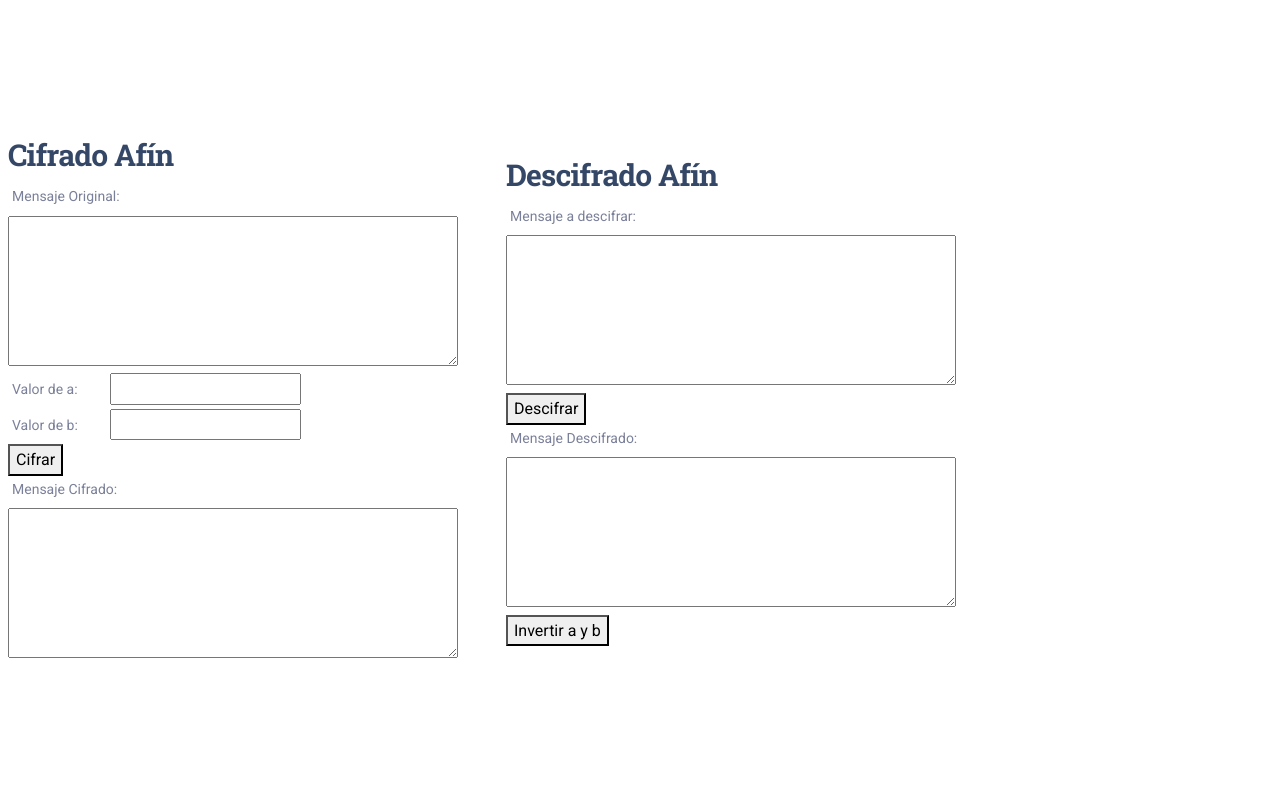
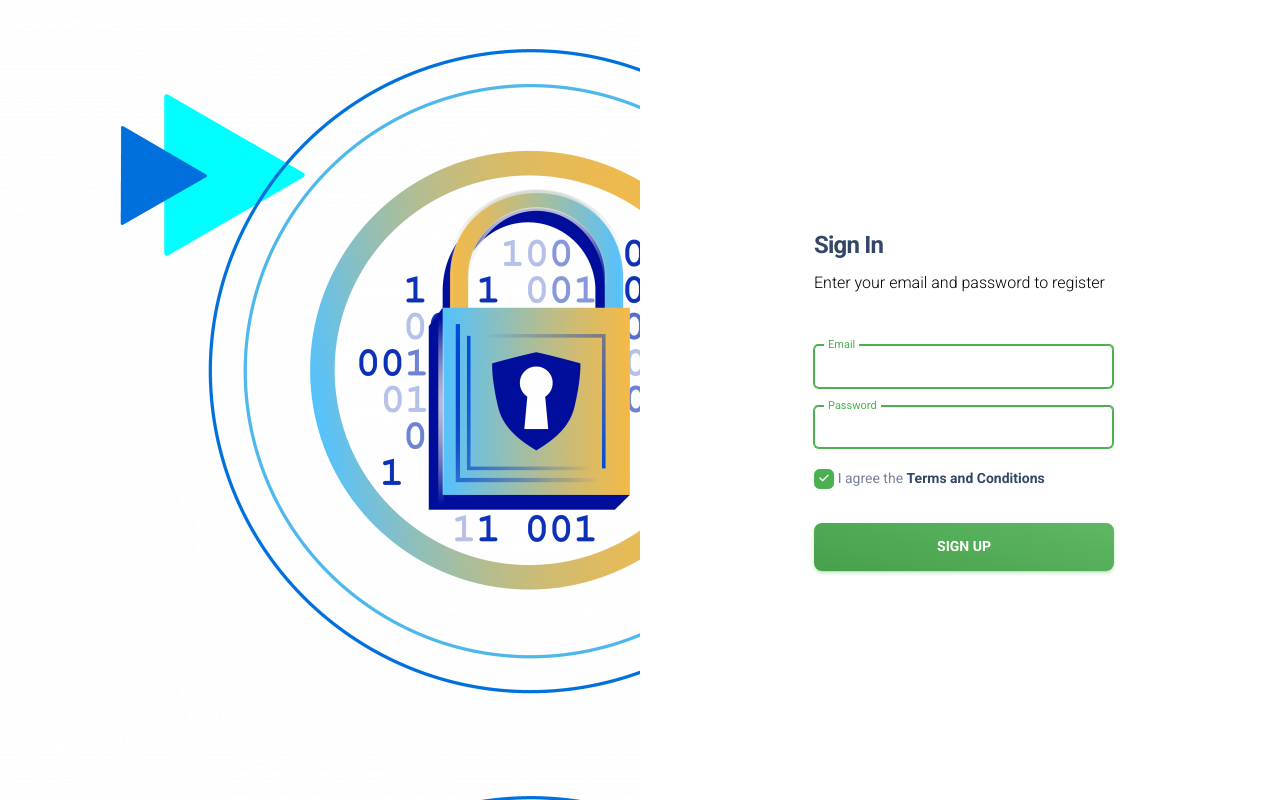
Before and after one commit to Laura-chiquillo/Criptar-Descencriptar, a Vue app: page / in a window 1280 px wide. Built offline with nearby package versions, Linux system fonts and the light colour scheme.

Commit message:
creacion del login

```diff
--- a/src/router/index.js
+++ b/src/router/index.js
@@ -1,11 +1,17 @@
 import { createRouter, createWebHistory } from "vue-router";
 import SignUp from "../views/SignUp.vue";
+import login from "../views/login.vue";
 
 const routes = [
   {
     path: "/",
     name: "/",
-    component: SignUp
+    component: login,
+  },
+  {
+    path: "/SingUp",
+    name: "SingUp",
+    component: SignUp,
   },
 ];
 
--- /dev/null
+++ b/src/views/login.vue
@@ -0,0 +1,116 @@
+<template>
+    <div class="bg-white">
+      <div class="container top-0 position-sticky z-index-sticky">
+        <div class="row">
+        </div>
+      </div>
+      <main class="mt-0 main-content">
+        <section>
+          <div class="page-header min-vh-100">
+            <div class="container">
+              <div class="row">
+                <div
+                  class="col-6 d-lg-flex d-none h-100 my-auto pe-0 ps-0 position-absolute top-0 start-0 text-center justify-content-center flex-column"
+                >
+                  <div
+                    class="position-relative h-100 m-0 px-100 border-radius-lg d-flex flex-column justify-content-center"
+                    :style="{
+                      backgroundImage:
+                        'url(' +
+                        require('@/assets/img/illustrations/whatis_encryption.png') +
+                        ')',
+                    }"
+                  ></div>
+                </div>
+                <div
+                  class="col-xl-4 col-lg-5 col-md-7 d-flex flex-column ms-auto me-auto ms-lg-auto me-lg-5"
+                >
+                  <div class="card card-plain">
+                    <div class="pb-0 card-header bg-transparent mb-4">
+                      <h4 class="font-weight-bolder">Sign In</h4>
+                      <p class="mb-0">
+                        Enter your email and password to register
+                      </p>
+                    </div>
+                    <div class="card-body">
+                      <form role="form">
+                        <div class="mb-3">
+                          <material-input
+                            id="email"
+                            type="email"
+                            label="Email"
+                            name="email"
+                            size="lg"
+                          />
+                        </div>
+                        <div class="mb-3">
+                          <material-input
+                            id="password"
+                            type="password"
+                            label="Password"
+                            name="password"
+                            size="lg"
+                          />
+                        </div>
+                        <material-checkbox
+                          id="flexCheckDefault"
+                          class="font-weight-light"
+                          checked
+                        >
+                          I agree the
+                          <a
+                            href="../../../pages/privacy.html"
+                            class="text-dark font-weight-bolder"
+                            >Terms and Conditions</a
+                          >
+                        </material-checkbox>
+                        <div class="text-center">
+                          <material-button
+                            class="mt-4"
+                            variant="gradient"
+                            color="success"
+                            fullWidth
+                            size="lg"
+                            >Sign Up</material-button>
+                        </div>
+                      </form>
+                    </div>
+                  </div>
+                </div>
+              </div>
+            </div>
+          </div>
+        </section>
+      </main>
+    </div>
+  </template>
+
+  <script>
+  import MaterialInput from "@/components/MaterialInput.vue";
+  import MaterialCheckbox from "@/components/MaterialCheckbox.vue";
+  import MaterialButton from "@/components/MaterialButton.vue";
+  const body = document.getElementsByTagName("body")[0];
+  import { mapMutations } from "vuex";
+
+  export default {
+    name: "sign-up",
+    components: {
+      MaterialInput,
+      MaterialCheckbox,
+      MaterialButton,
+    },
+    beforeMount() {
+      this.toggleEveryDisplay();
+      this.toggleHideConfig();
+      body.classList.remove("bg-gray-100");
+    },
+    beforeUnmount() {
+      this.toggleEveryDisplay();
+      this.toggleHideConfig();
+      body.classList.add("bg-gray-100");
+    },
+    methods: {
+      ...mapMutations(["toggleEveryDisplay", "toggleHideConfig"]),
+    },
+  };
+  </script>
```
Also changed, not shown: src/assets/img/illustrations/whatis_encryption.png (added).
